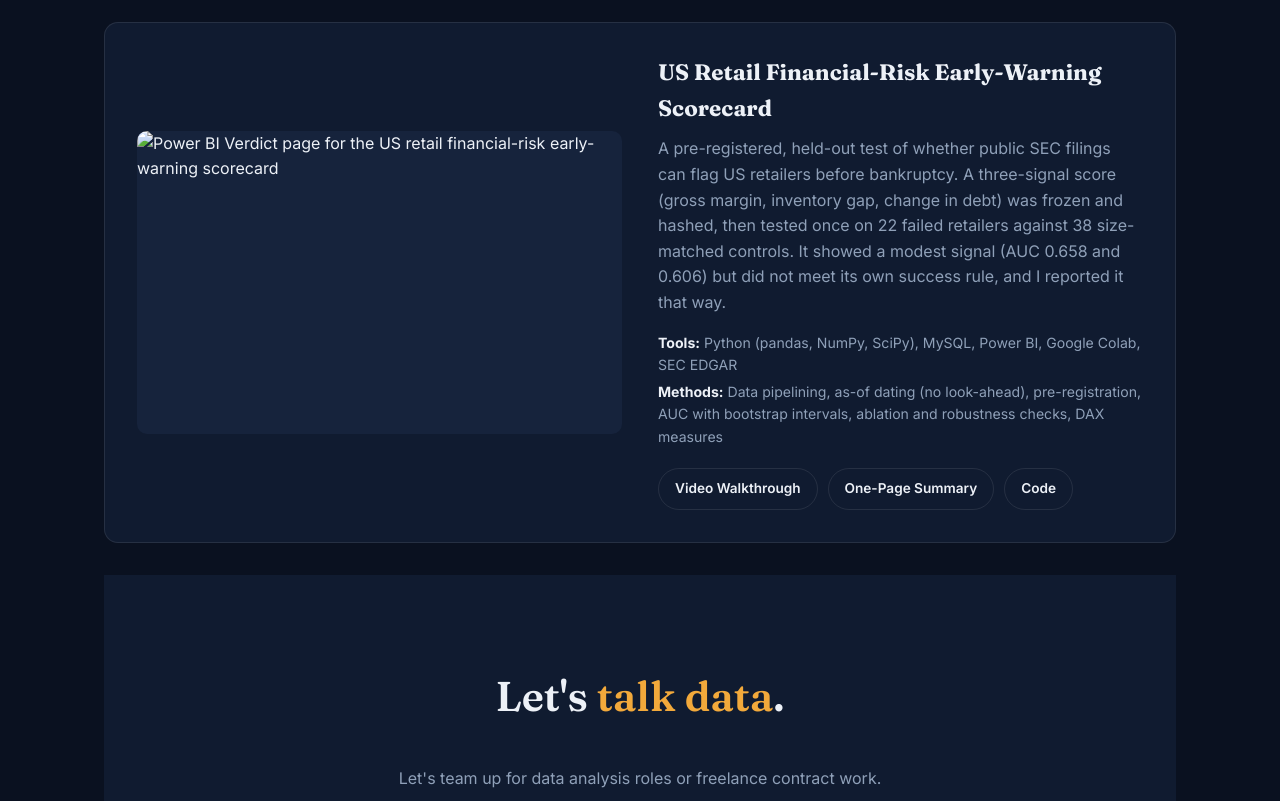
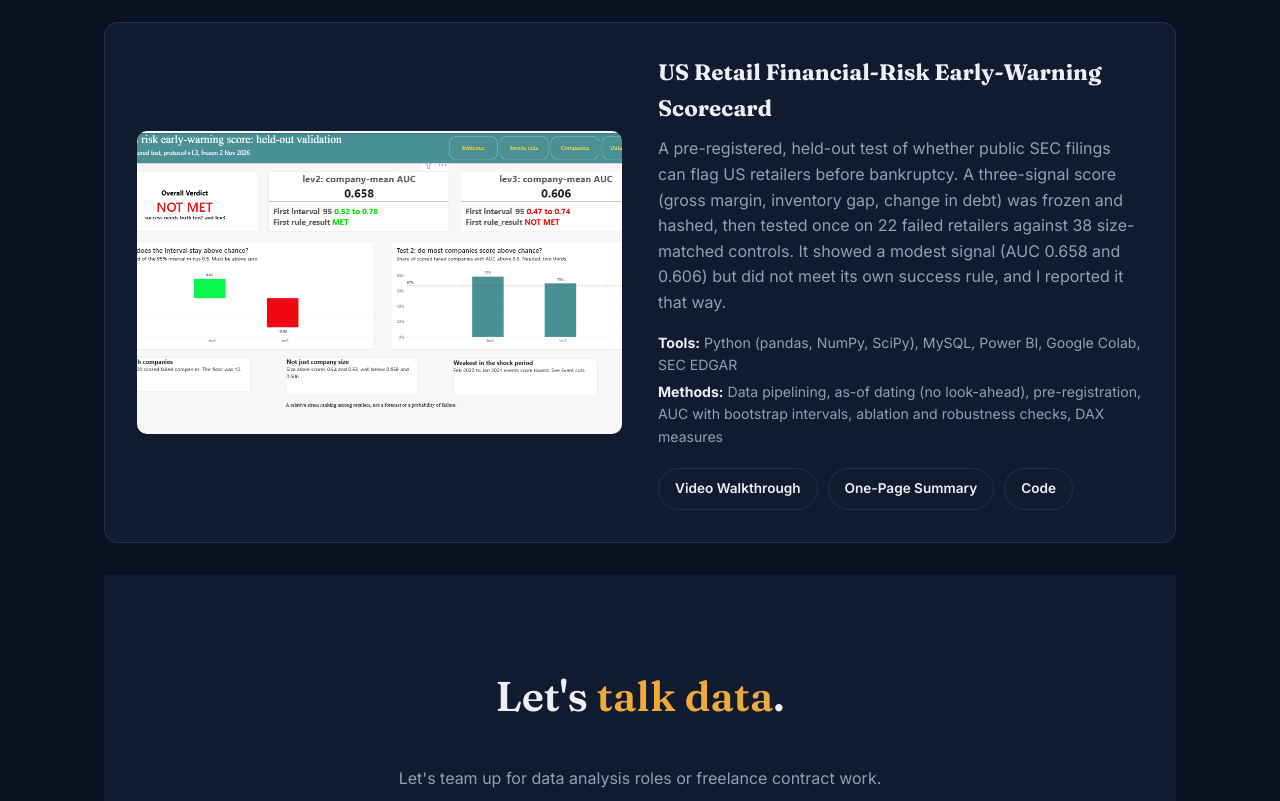
Before and after one commit to Ivone-Atieno/Ivone-Atieno.github.io, a plain HTML site: page index.html in a window 1280 px wide. Shown: the part 2660-3461 px from the top of the page. Drawn offline with Linux system fonts and the light colour scheme.

Commit message:
Update image source

```diff
--- a/index.html
+++ b/index.html
@@ -177,7 +177,7 @@
 
          <div class="project-card">
         <div class="project-media">
-          <img src="retail-risk-verdict.png" alt="Power BI Verdict page for the US retail financial-risk early-warning scorecard">
+          <img src="verdict.png" alt="Power BI Verdict page for the US retail financial-risk early-warning scorecard">
         </div>
         <div class="project-info">
           <h3>US Retail Financial-Risk Early-Warning Scorecard</h3>
```
